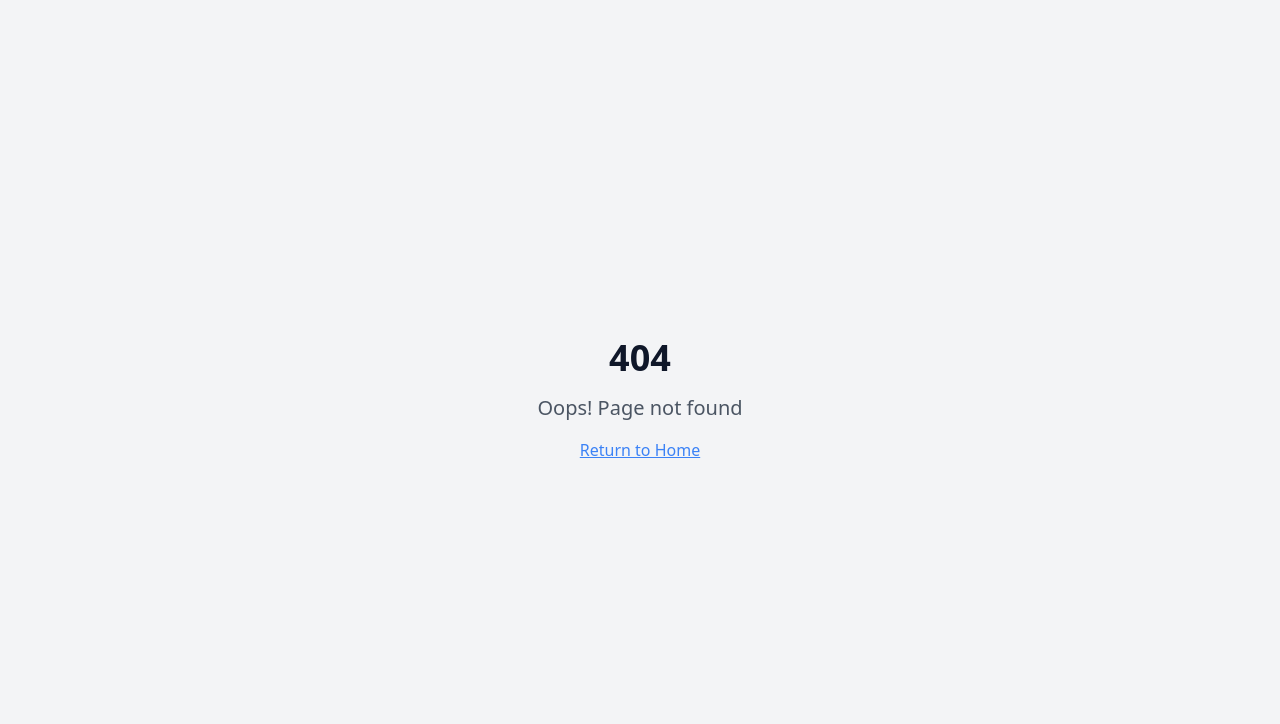
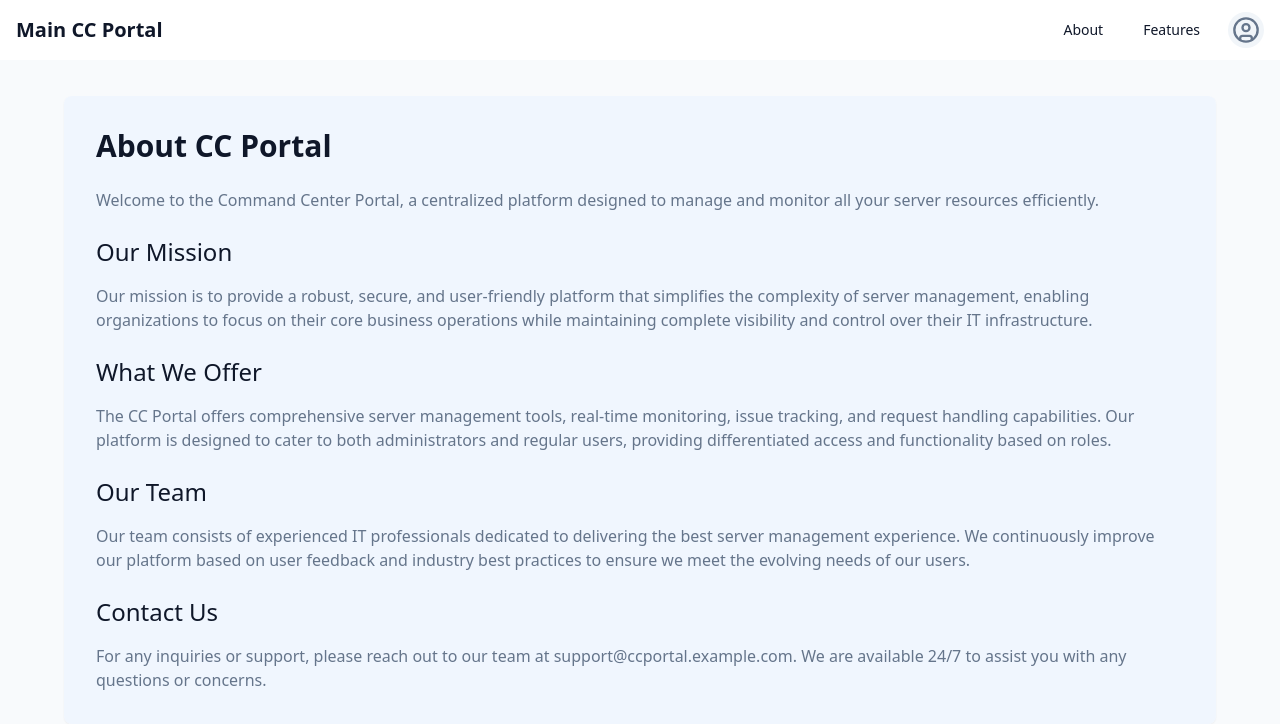
Before and after one commit to Sai-Abhishek-Koka/Main__CC_Portal, a React (Vite) app: page /about in a window 1280 px wide. Before the commit this address had no page. Shown: the top 724 px of the page. Built offline with nearby package versions, Linux system fonts and the light colour scheme.

Commit message:
Add about, features pages and user details
Adds about and features pages. Implements user details view on profile icon click and applies a light bluish background color to the main content.

```diff
--- a/src/App.tsx
+++ b/src/App.tsx
@@ -7,6 +7,8 @@ import { BrowserRouter, Routes, Route, Navigate } from "react-router-dom";
 import { AuthProvider, useAuth } from "@/context/AuthContext";
 import Index from "./pages/Index";
 import NotFound from "./pages/NotFound";
+import About from "./pages/About";
+import Features from "./pages/Features";
 
 // Admin Pages
 import AdminDashboard from "./pages/admin/Dashboard";
@@ -48,6 +50,8 @@ const ProtectedRoute = ({
 const AppRoutes = () => (
   <Routes>
     <Route path="/" element={<Index />} />
+    <Route path="/about" element={<About />} />
+    <Route path="/features" element={<Features />} />
 
     {/* Admin Routes */}
     <Route
--- a/src/components/Header.tsx
+++ b/src/components/Header.tsx
@@ -1,16 +1,26 @@
 
 import { useAuth } from "@/context/AuthContext";
 import { cn } from "@/lib/utils";
-import { UserCircle } from "lucide-react";
+import { UserCircle, Settings, LogOut, User } from "lucide-react";
 import { Button } from "@/components/ui/button";
 import { useState, useEffect } from "react";
+import { Link } from "react-router-dom";
+import {
+  DropdownMenu,
+  DropdownMenuContent,
+  DropdownMenuItem,
+  DropdownMenuLabel,
+  DropdownMenuSeparator,
+  DropdownMenuTrigger,
+} from "@/components/ui/dropdown-menu";
+import { Avatar, AvatarFallback } from "@/components/ui/avatar";
 
 interface HeaderProps {
   className?: string;
 }
 
 export function Header({ className }: HeaderProps) {
-  const { isAuthenticated, logout } = useAuth();
+  const { isAuthenticated, userRole, logout } = useAuth();
   const [scrolled, setScrolled] = useState(false);
 
   // Handle scroll effect
@@ -22,6 +32,11 @@ export function Header({ className }: HeaderProps) {
     window.addEventListener("scroll", handleScroll);
     return () => window.removeEventListener("scroll", handleScroll);
   }, []);
+
+  // Get user initial for avatar
+  const getUserInitial = () => {
+    return userRole ? userRole[0].toUpperCase() : "U";
+  };
 
   return (
     <header
@@ -38,27 +53,67 @@ export function Header({ className }: HeaderProps) {
       <div className="flex items-center space-x-4">
         {!isAuthenticated ? (
           <>
-            <Button variant="ghost" size="sm">
-              About
+            <Button variant="ghost" size="sm" asChild>
+              <Link to="/about">About</Link>
             </Button>
-            <Button variant="ghost" size="sm">
-              Features
+            <Button variant="ghost" size="sm" asChild>
+              <Link to="/features">Features</Link>
             </Button>
           </>
         ) : (
-          <Button
-            variant="ghost"
-            size="sm"
-            onClick={logout}
-            className="hover:bg-muted transition-colors"
-          >
-            Logout
-          </Button>
+          <>
+            <Button variant="ghost" size="sm" asChild>
+              <Link to="/about">About</Link>
+            </Button>
+            <Button variant="ghost" size="sm" asChild>
+              <Link to="/features">Features</Link>
+            </Button>
+          </>
         )}
 
-        <button className="w-9 h-9 flex items-center justify-center rounded-full bg-muted overflow-hidden transition-transform hover:scale-105">
-          <UserCircle className="w-7 h-7 text-muted-foreground" />
-        </button>
+        <DropdownMenu>
+          <DropdownMenuTrigger asChild>
+            <button className="w-9 h-9 flex items-center justify-center rounded-full bg-muted overflow-hidden transition-transform hover:scale-105">
+              {isAuthenticated ? (
+                <Avatar className="h-9 w-9">
+                  <AvatarFallback className="bg-primary text-primary-foreground">
+                    {getUserInitial()}
+                  </AvatarFallback>
+                </Avatar>
+              ) : (
+                <UserCircle className="w-7 h-7 text-muted-foreground" />
+              )}
+            </button>
+          </DropdownMenuTrigger>
+
+          <DropdownMenuContent align="end" className="w-56">
+            {isAuthenticated ? (
+              <>
+                <DropdownMenuLabel>
+                  {userRole === 'admin' ? 'Administrator' : 'User'} Account
+                </DropdownMenuLabel>
+                <DropdownMenuSeparator />
+                <DropdownMenuItem className="cursor-pointer">
+                  <User className="mr-2 h-4 w-4" />
+                  <span>My Profile</span>
+                </DropdownMenuItem>
+                <DropdownMenuItem className="cursor-pointer">
+                  <Settings className="mr-2 h-4 w-4" />
+                  <span>Settings</span>
+                </DropdownMenuItem>
+                <DropdownMenuSeparator />
+                <DropdownMenuItem className="cursor-pointer text-destructive" onClick={logout}>
+                  <LogOut className="mr-2 h-4 w-4" />
+                  <span>Logout</span>
+                </DropdownMenuItem>
+              </>
+            ) : (
+              <DropdownMenuItem asChild>
+                <Link to="/" className="cursor-pointer w-full">Login</Link>
+              </DropdownMenuItem>
+            )}
+          </DropdownMenuContent>
+        </DropdownMenu>
       </div>
     </header>
   );
--- /dev/null
+++ b/src/pages/About.tsx
@@ -0,0 +1,60 @@
+
+import { Header } from "@/components/Header";
+import { PageTransition } from "@/components/PageTransition";
+import { useAuth } from "@/context/AuthContext";
+import { Sidebar } from "@/components/Sidebar";
+
+const About = () => {
+  const { isAuthenticated, userRole } = useAuth();
+
+  return (
+    <div className="min-h-screen bg-background">
+      <Header />
+      {isAuthenticated && <Sidebar role={userRole || "user"} />}
+
+      <PageTransition>
+        <main className={`pt-24 pb-16 px-8 animate-fade-in ${isAuthenticated ? 'pl-72' : ''}`}>
+          <div className="max-w-6xl mx-auto bg-blue-50/80 p-8 rounded-lg shadow-sm">
+            <h1 className="text-3xl font-semibold mb-6">About CC Portal</h1>
+
+            <div className="space-y-6 text-muted-foreground">
+              <p>
+                Welcome to the Command Center Portal, a centralized platform designed to manage and monitor all your server resources efficiently.
+              </p>
+
+              <section>
+                <h2 className="text-2xl font-medium mb-4 text-foreground">Our Mission</h2>
+                <p>
+                  Our mission is to provide a robust, secure, and user-friendly platform that simplifies the complexity of server management, enabling organizations to focus on their core business operations while maintaining complete visibility and control over their IT infrastructure.
+                </p>
+              </section>
+
+              <section>
+                <h2 className="text-2xl font-medium mb-4 text-foreground">What We Offer</h2>
+                <p>
+                  The CC Portal offers comprehensive server management tools, real-time monitoring, issue tracking, and request handling capabilities. Our platform is designed to cater to both administrators and regular users, providing differentiated access and functionality based on roles.
+                </p>
+              </section>
+
+              <section>
+                <h2 className="text-2xl font-medium mb-4 text-foreground">Our Team</h2>
+                <p>
+                  Our team consists of experienced IT professionals dedicated to delivering the best server management experience. We continuously improve our platform based on user feedback and industry best practices to ensure we meet the evolving needs of our users.
+                </p>
+              </section>
+
+              <section>
+                <h2 className="text-2xl font-medium mb-4 text-foreground">Contact Us</h2>
+                <p>
+                  For any inquiries or support, please reach out to our team at support@ccportal.example.com. We are available 24/7 to assist you with any questions or concerns.
+                </p>
+              </section>
+            </div>
+          </div>
+        </main>
+      </PageTransition>
+    </div>
+  );
+};
+
+export default About;
--- /dev/null
+++ b/src/pages/Features.tsx
@@ -0,0 +1,99 @@
+
+import { Header } from "@/components/Header";
+import { PageTransition } from "@/components/PageTransition";
+import { useAuth } from "@/context/AuthContext";
+import { Sidebar } from "@/components/Sidebar";
+import {
+  Server,
+  UserCog,
+  Bell,
+  FileText,
+  Cpu,
+  ShieldCheck,
+  PieChart,
+  Workflow
+} from "lucide-react";
+import { Card, CardContent, CardHeader, CardTitle } from "@/components/ui/card";
+
+const Features = () => {
+  const { isAuthenticated, userRole } = useAuth();
+
+  // Feature items
+  const features = [
+    {
+      title: "Server Management",
+      description: "Monitor and manage all your server resources from a single dashboard.",
+      icon: <Server className="h-10 w-10 text-blue-500" />
+    },
+    {
+      title: "User Administration",
+      description: "Manage user accounts, roles, and permissions with ease.",
+      icon: <UserCog className="h-10 w-10 text-indigo-500" />
+    },
+    {
+      title: "Request Handling",
+      description: "Create, track, and manage resource requests efficiently.",
+      icon: <FileText className="h-10 w-10 text-green-500" />
+    },
+    {
+      title: "Issue Tracking",
+      description: "Report and track issues with servers and resources in real-time.",
+      icon: <Bell className="h-10 w-10 text-yellow-500" />
+    },
+    {
+      title: "Resource Monitoring",
+      description: "Get real-time insights into resource utilization and performance.",
+      icon: <Cpu className="h-10 w-10 text-red-500" />
+    },
+    {
+      title: "Security Controls",
+      description: "Implement robust security measures to protect your infrastructure.",
+      icon: <ShieldCheck className="h-10 w-10 text-purple-500" />
+    },
+    {
+      title: "Analytics Dashboard",
+      description: "Visualize data and generate reports to make informed decisions.",
+      icon: <PieChart className="h-10 w-10 text-blue-600" />
+    },
+    {
+      title: "Workflow Automation",
+      description: "Automate routine tasks and streamline operations.",
+      icon: <Workflow className="h-10 w-10 text-teal-500" />
+    }
+  ];
+
+  return (
+    <div className="min-h-screen bg-background">
+      <Header />
+      {isAuthenticated && <Sidebar role={userRole || "user"} />}
+
+      <PageTransition>
+        <main className={`pt-24 pb-16 px-8 animate-fade-in ${isAuthenticated ? 'pl-72' : ''}`}>
+          <div className="max-w-6xl mx-auto bg-blue-50/80 p-8 rounded-lg shadow-sm">
+            <h1 className="text-3xl font-semibold mb-6">Key Features</h1>
+
+            <p className="text-muted-foreground mb-8">
+              Discover the powerful features that make CC Portal the ideal solution for managing your server infrastructure.
+            </p>
+
+            <div className="grid grid-cols-1 md:grid-cols-2 lg:grid-cols-3 gap-6">
+              {features.map((feature, index) => (
+                <Card key={index} className="border-border hover:shadow-md transition-shadow">
+                  <CardHeader className="flex flex-row items-center gap-4 pb-2">
+                    {feature.icon}
+                    <CardTitle className="text-xl">{feature.title}</CardTitle>
+                  </CardHeader>
+                  <CardContent>
+                    <p className="text-muted-foreground">{feature.description}</p>
+                  </CardContent>
+                </Card>
+              ))}
+            </div>
+          </div>
+        </main>
+      </PageTransition>
+    </div>
+  );
+};
+
+export default Features;
--- a/src/pages/user/Servers.tsx
+++ b/src/pages/user/Servers.tsx
@@ -35,7 +35,7 @@ const Servers = () => {
       <PageTransition>
         <main className="pt-24 pl-72 pr-8 pb-16 animate-fade-in">
           <div className="max-w-6xl">
-            <section>
+            <section className="bg-blue-50/80 p-8 rounded-lg shadow-sm">
               <h1 className="text-3xl font-semibold mb-6">My Servers</h1>
 
               <p className="text-muted-foreground mb-6">
```
